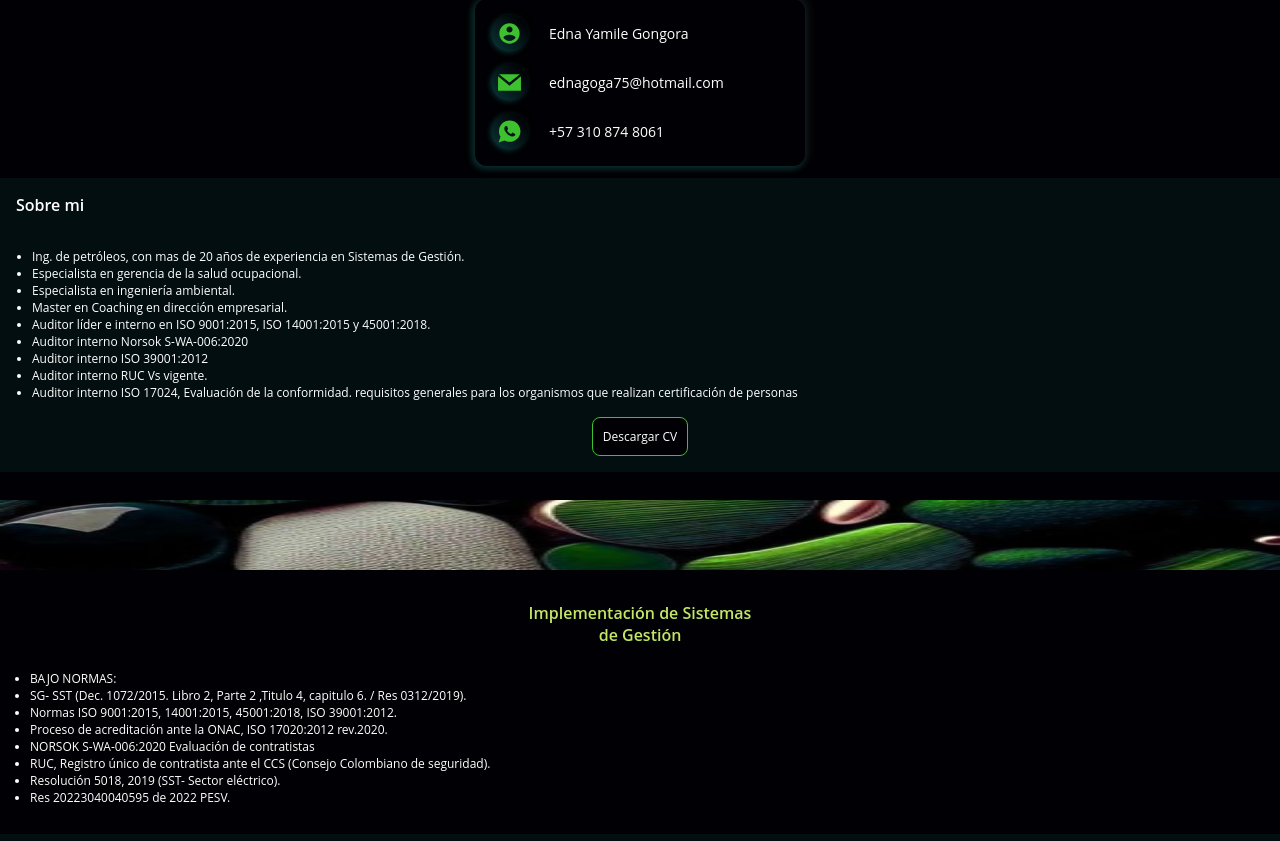
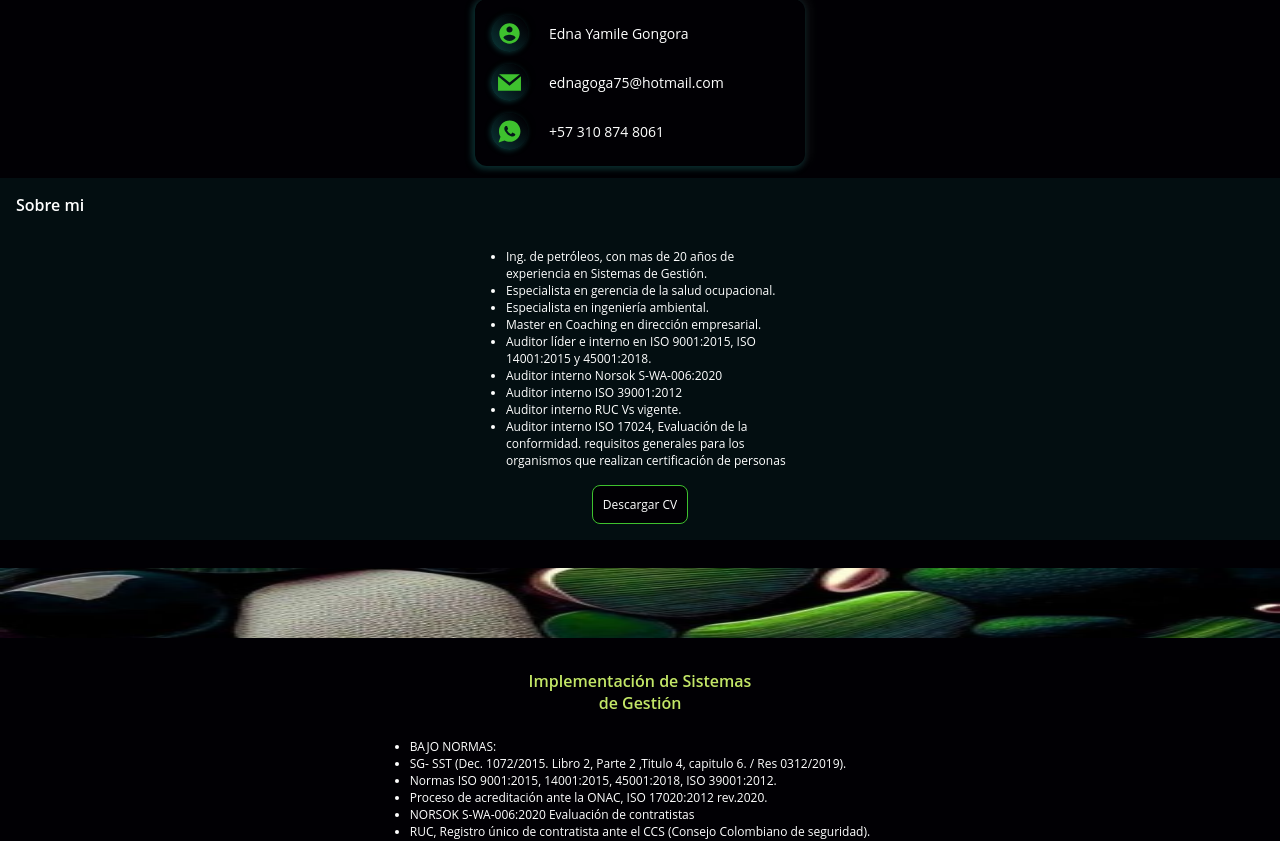
Before and after one commit to IngDonovan/broch-page, a React (Vite) app: page / in a window 1280 px wide. Shown: the part 1423-2264 px from the top of the page. Built offline with nearby package versions, Linux system fonts and the light colour scheme.

Commit message:
low code

```diff
--- a/src/Components/Contact/Contact.scss
+++ b/src/Components/Contact/Contact.scss
@@ -62,9 +62,18 @@
     span{
         display: flex;
         flex-direction: column;
+        align-items: center;
+        // background-color: blue;
         gap: 16px;
+        h2{
+            align-self: self-start;
         }
         ul{
+            // background: gray;
+            width: 300px;
+            display: flex;
+            flex-direction: column;
+            justify-content: center;
             padding-top: 16px;
             padding-left: 16px;
             font-size: $tx-sm;
@@ -78,3 +87,4 @@
             justify-self: center;
         }
     }
+}
--- a/src/Components/DetailService/DetailService.scss
+++ b/src/Components/DetailService/DetailService.scss
@@ -12,6 +12,7 @@
         text-align: center;
     }
     ul{
+        align-self: center;
         margin: 12px;
         li{
             font-size: $tx-sm;
```
Lines whose indentation alone changed are shown as unchanged.
